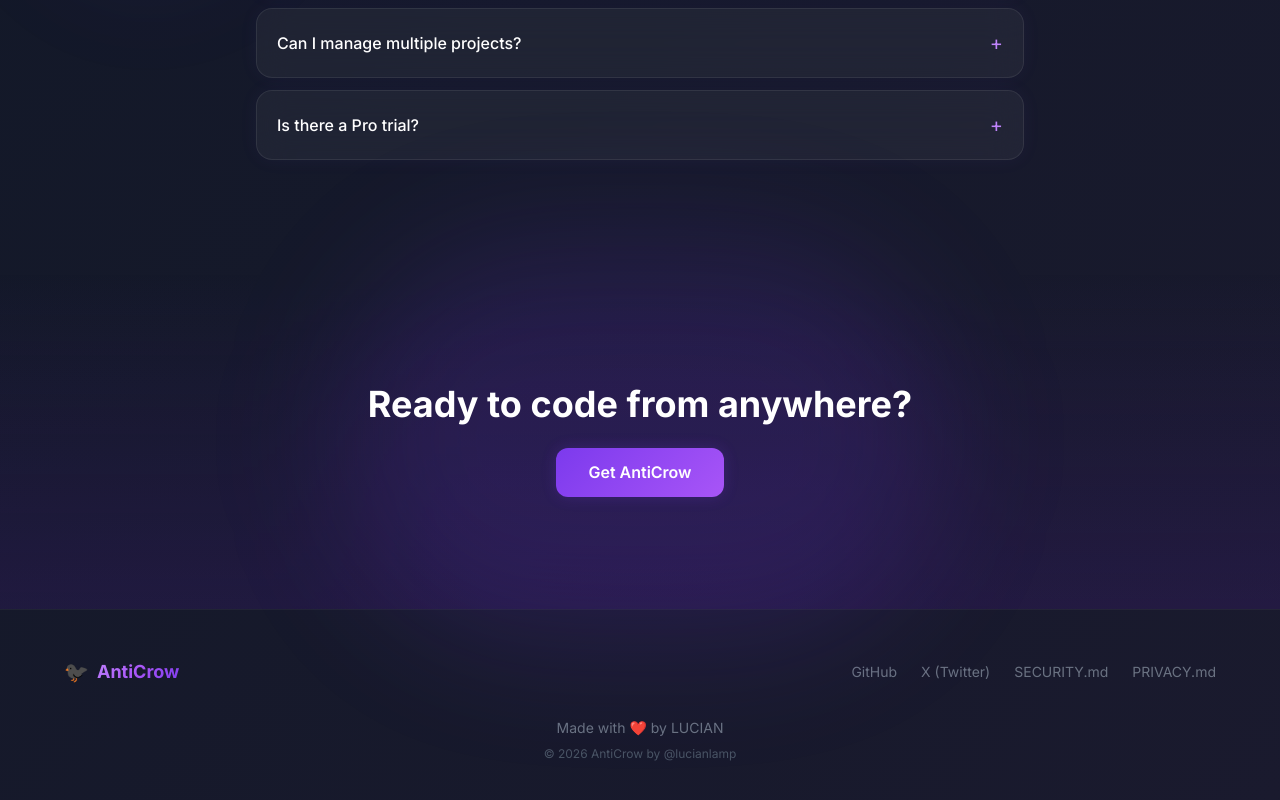
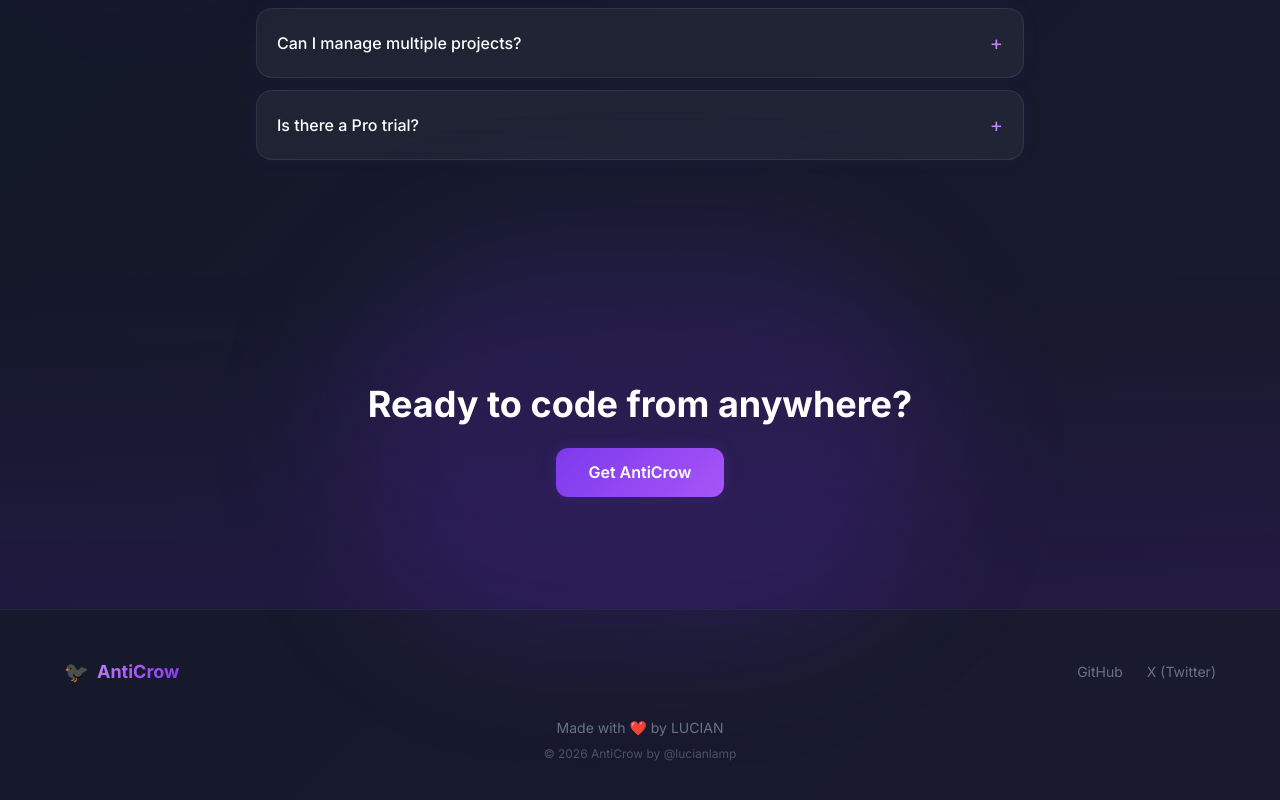
Before and after one commit to lucianlamp/AntiCrow, a React (Vite) app in the folder landing-page/: page / in a window 1280 px wide. Shown: the part 3378-4178 px from the top of the page. Built offline with nearby package versions, Linux system fonts and the light colour scheme.

Commit message:
fix: update X link to lucianlamp and remove broken privacy/security links

```diff
--- a/landing-page/index.html
+++ b/landing-page/index.html
@@ -19,7 +19,7 @@
   <meta name="twitter:description"
     content="Send a message on Discord → AI codes on your PC → Results delivered back to Discord" />
   <meta name="twitter:image" content="https://anticrow.pages.dev/ogp.png" />
-  <meta name="twitter:creator" content="@lucianlampdefi" />
+  <meta name="twitter:creator" content="@lucianlamp" />
   <link rel="preconnect" href="https://fonts.googleapis.com" />
   <link rel="preconnect" href="https://fonts.gstatic.com" crossorigin />
   <link
--- a/landing-page/src/components/Footer.tsx
+++ b/landing-page/src/components/Footer.tsx
@@ -24,19 +24,14 @@
                             GitHub
                         </a>
                         <a
-                            href="https://x.com/lucianlampdefi"
+                            href="https://x.com/lucianlamp"
                             target="_blank"
                             rel="noopener noreferrer"
                             className="hover:text-gray-300 transition-colors"
                         >
                             X (Twitter)
                         </a>
-                        <a href="#" className="hover:text-gray-300 transition-colors">
-                            SECURITY.md
-                        </a>
-                        <a href="#" className="hover:text-gray-300 transition-colors">
-                            PRIVACY.md
-                        </a>
+
                     </div>
                 </div>
 
```
